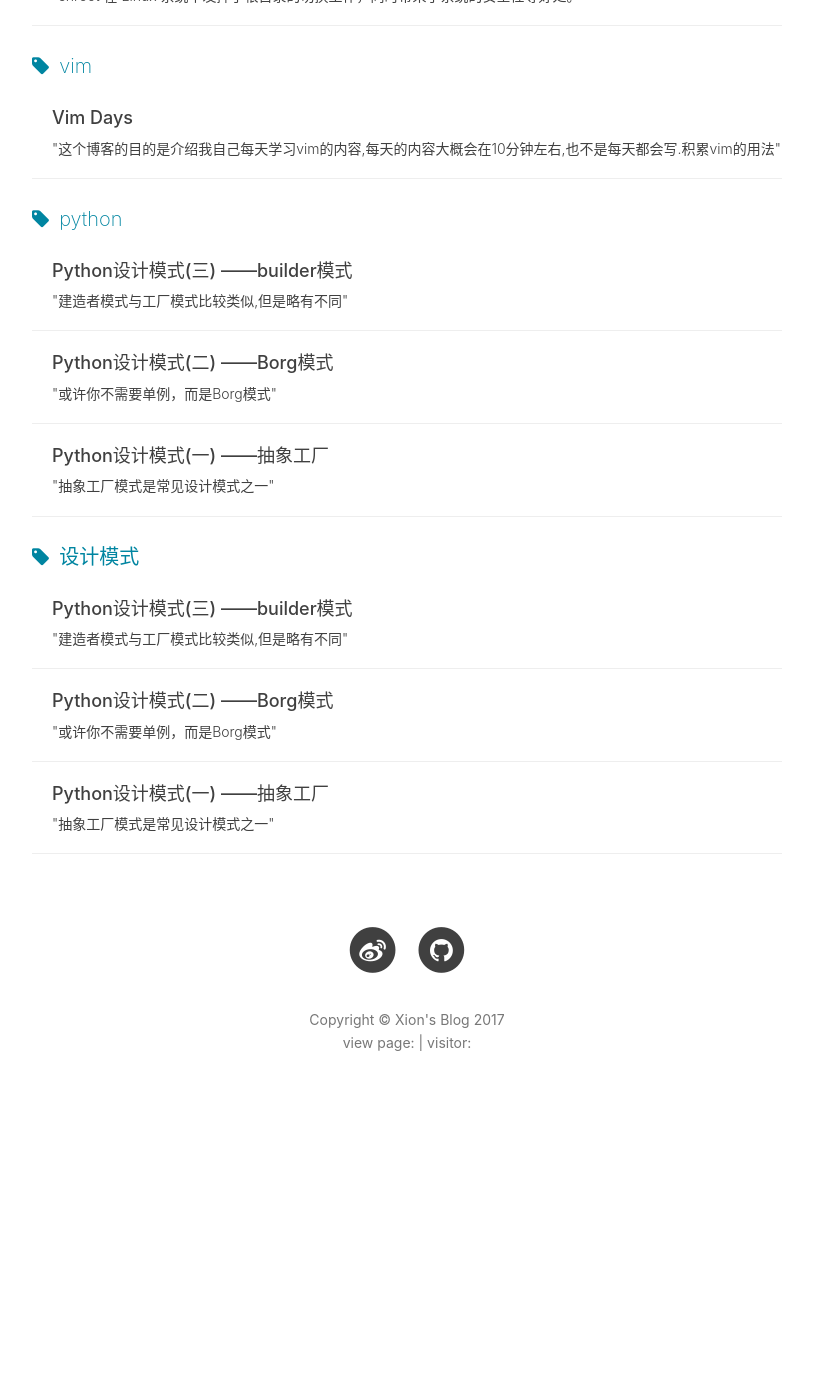
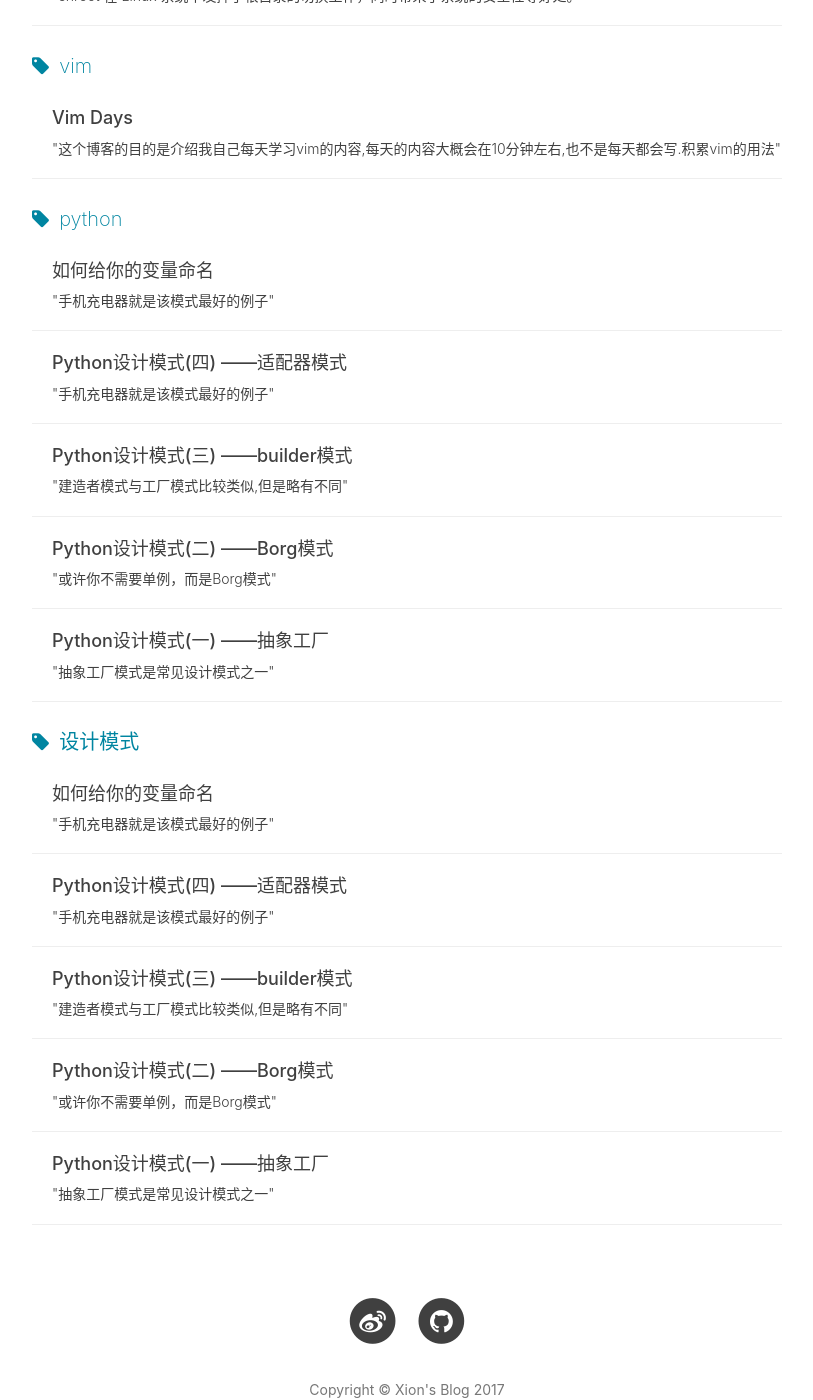
Before and after one commit to xionchen/xionchen.github.io, a Jekyll site: the page built from tags.html, in a window 1280 px wide and 1400 px high, scrolled down 3669 px. Shown: the whole window, without its empty margins (233-1046 px from the left). Built offline with Jekyll 4.4.1, drawn with Linux system fonts in a browser that asks for light colours; nearby versions of some CDN libraries; comment, search, counter and statistics services are not loaded; before the commit the page ends 4816 px from its top, so only the background shows below that; some of the changed lines change nothing that is shown.

Commit message:
add about

````diff
--- a/_config.yml
+++ b/_config.yml
@@ -70,7 +70,7 @@
 
 # Sidebar settings
 sidebar: true                           # whether or not using Sidebar.
-sidebar-about-description: "努力搬砖"
+sidebar-about-description: "人类，男性"
 sidebar-avatar: /img/avatar-xion.jpg      # use absolute URL, seeing it's used in both `/` and `/about/`
 
 
--- /dev/null
+++ b/_posts/2017-07-01-python-patterns_04.markdown
@@ -0,0 +1,211 @@
+---
+layout:     post
+title:      "Python设计模式(四) ——适配器模式"
+subtitle:   " \"手机充电器就是该模式最好的例子\""
+date:       2017-07-1 12:00:00
+author:     "Xion"
+header-img: "img/python-design-background04.jpg"
+catalog: true
+tags:
+    - python
+    - 设计模式
+---
+
+
+
+
+<!-- toc orderedList:0 -->
+
+- [适配器模式](#适配器模式)
+- [类图](#类图)
+- [例子](#例子)
+	- [代码](#代码)
+	- [类图](#类图-1)
+- [优点&缺点](#优点缺点)
+	- [优点](#优点)
+	- [缺点](#缺点)
+- [规则](#规则)
+
+<!-- tocstop -->
+
+
+
+
+
+
+
+## 适配器模式
+
+我们的手机需要3.6V或者5V的电源来进行充电,但是我们家里面插座使用的电源一般是220V的交流电.所以我们需要手机充电器作为一个适配器来进行电源的转换.
+
+对应到代码中适配器(Adapter)是对于两个不同的接口之间的桥梁
+
+## 类图
+
+构建者模式的类图如下所示:
+
+plantuml代码如下
+![](/img/builder_pattern.png)
+
+使用的puml代码如下
+```
+skinparam monochrome true
+"Director" o-- "Builder"
+"Builder" <|-- "ConcreteBuilder"
+"ConcreteBuilder" ..> Product : << create >>
+
+class Director{
+  builder: Builder
+  construct()
+}
+class Builder{
+  builderPart()
+}
+class ConcreteBuilder{
+  builderPart()
+  getResult() :Product
+}
+```
+上面的类图中各个部分的作用如下:
+- Director类提供了构造的函数
+- Builder提供了创造project的接口
+- ConcreteBuilder是实际的Builder
+
+## 例子
+
+### 代码
+
+Director类
+
+```
+import ABC
+
+# Director
+class Director(object):
+
+    def __init__(self):
+        self.builder = None
+
+    def construct_building(self):
+        self.builder.new_building()
+        self.builder.build_floor()
+        self.builder.build_size()
+
+    def get_building(self):
+        return self.builder.building
+```
+
+Builder类
+```
+# Abstract Builder
+class Builder(object):
+    __metaclass__ = ABCMeta
+    def __init__(self):
+        self.building = None
+
+    def new_building(self):
+        self.building = Building()
+
+    @ABC.abstractmethod
+    def build_floor(self):
+        raise NotImplementedError
+
+    @ABC.abstractmethod
+    def build_size(self):
+        raise NotImplementedError
+```
+
+两个ConcreteBuilder类
+```
+# Concrete Builder
+
+
+class BuilderHouse(Builder):
+
+    def build_floor(self):
+        self.building.floor = 'One'
+
+    def build_size(self):
+        self.building.size = 'Big'
+
+
+class BuilderFlat(Builder):
+
+    def build_floor(self):
+        self.building.floor = 'More than One'
+
+    def build_size(self):
+        self.building.size = 'Small'
+```
+
+Product类
+```
+# Product
+class Building(object):
+
+    def __init__(self):
+        self.floor = None
+        self.size = None
+
+    def __repr__(self):
+        return 'Floor: {0.floor} | Size: {0.size}'.format(self)
+```
+
+使用例子
+```
+if __name__ == "__main__":
+    director = Director()
+    director.builder = BuilderHouse()
+    director.construct_building()
+    building = director.get_building()
+    print(building)
+    director.builder = BuilderFlat()
+    director.construct_building()
+    building = director.get_building()
+    print(building)
+```
+
+### 类图
+![](\img\python-design-builder-pattern-example.png)
+
+puml代码
+```
+skinparam monochrome true
+"Director" o-- "Builder"
+"Builder" <|-- "BuilderHouse"
+"Builder" <|-- "BuilderFlat"
+"BuilderHouse" ..> Building : << create >>
+"BuilderFlat" ..> Building : << create >>
+
+class Director{
+  builder: Builder
+  construct()
+}
+
+class Builder{
+  builderPart()
+}
+
+```
+## 优点&缺点
+
+### 优点
+
+- 同一个Product类实际上可以是不同的东西(取决于ConcreteBuilder)
+- 封装了构造和表示的代码
+- 控制了构建的过程
+
+### 缺点
+
+- 需要为每个project提供一个单独的ConcreteBuilder类
+- 需要builder类是可变的
+
+## 规则
+
+- creational的模式都是可以互补的,在使用一种模式的时候,你也可以使用别的,例如把builder模式和单例模式结合使用
+- Builder模式最重要的意义是针对复杂的初始化过程.抽象工厂强调的是产品的系列.Builder最后一步才返回对象,但是一旦抽象工厂实现了,对象马上就能返回
+- 通常,设计的开始会使用工厂模式(简单,个性,易于子类的扩展)但是随着面对需求的复杂会专向抽象工厂,Prototype或者是builder模式,这两种模式更加灵活同事也更加复杂.
+
+
+*注*：
+>所有的设计模式相关的代码都在[这里](https://github.com/xionchen/python-patterns)这也是从别的地方看到的，关于builder模式的部分写与文中的内容基本相同,可以直接参考
--- /dev/null
+++ b/_posts/2017-09-10-how-to-name-varible.markdown
@@ -0,0 +1,211 @@
+---
+layout:     post
+title:      "如何给你的变量命名"
+subtitle:   " \"手机充电器就是该模式最好的例子\""
+date:       2017-07-1 12:00:00
+author:     "Xion"
+header-img: "img/python-design-background04.jpg"
+catalog: true
+tags:
+    - python
+    - 设计模式
+---
+
+
+
+
+<!-- toc orderedList:0 -->
+
+- [适配器模式](#适配器模式)
+- [类图](#类图)
+- [例子](#例子)
+	- [代码](#代码)
+	- [类图](#类图-1)
+- [优点&缺点](#优点缺点)
+	- [优点](#优点)
+	- [缺点](#缺点)
+- [规则](#规则)
+
+<!-- tocstop -->
+
+
+
+
+
+
+
+## 适配器模式
+
+我们的手机需要3.6V或者5V的电源来进行充电,但是我们家里面插座使用的电源一般是220V的交流电.所以我们需要手机充电器作为一个适配器来进行电源的转换.
+
+对应到代码中适配器(Adapter)是对于两个不同的接口之间的桥梁
+
+## 类图
+
+构建者模式的类图如下所示:
+
+plantuml代码如下
+![](/img/builder_pattern.png)
+
+使用的puml代码如下
+```
+skinparam monochrome true
+"Director" o-- "Builder"
+"Builder" <|-- "ConcreteBuilder"
+"ConcreteBuilder" ..> Product : << create >>
+
+class Director{
+  builder: Builder
+  construct()
+}
+class Builder{
+  builderPart()
+}
+class ConcreteBuilder{
+  builderPart()
+  getResult() :Product
+}
+```
+上面的类图中各个部分的作用如下:
+- Director类提供了构造的函数
+- Builder提供了创造project的接口
+- ConcreteBuilder是实际的Builder
+
+## 例子
+
+### 代码
+
+Director类
+
+```
+import ABC
+
+# Director
+class Director(object):
+
+    def __init__(self):
+        self.builder = None
+
+    def construct_building(self):
+        self.builder.new_building()
+        self.builder.build_floor()
+        self.builder.build_size()
+
+    def get_building(self):
+        return self.builder.building
+```
+
+Builder类
+```
+# Abstract Builder
+class Builder(object):
+    __metaclass__ = ABCMeta
+    def __init__(self):
+        self.building = None
+
+    def new_building(self):
+        self.building = Building()
+
+    @ABC.abstractmethod
+    def build_floor(self):
+        raise NotImplementedError
+
+    @ABC.abstractmethod
+    def build_size(self):
+        raise NotImplementedError
+```
+
+两个ConcreteBuilder类
+```
+# Concrete Builder
+
+
+class BuilderHouse(Builder):
+
+    def build_floor(self):
+        self.building.floor = 'One'
+
+    def build_size(self):
+        self.building.size = 'Big'
+
+
+class BuilderFlat(Builder):
+
+    def build_floor(self):
+        self.building.floor = 'More than One'
+
+    def build_size(self):
+        self.building.size = 'Small'
+```
+
+Product类
+```
+# Product
+class Building(object):
+
+    def __init__(self):
+        self.floor = None
+        self.size = None
+
+    def __repr__(self):
+        return 'Floor: {0.floor} | Size: {0.size}'.format(self)
+```
+
+使用例子
+```
+if __name__ == "__main__":
+    director = Director()
+    director.builder = BuilderHouse()
+    director.construct_building()
+    building = director.get_building()
+    print(building)
+    director.builder = BuilderFlat()
+    director.construct_building()
+    building = director.get_building()
+    print(building)
+```
+
+### 类图
+![](\img\python-design-builder-pattern-example.png)
+
+puml代码
+```
+skinparam monochrome true
+"Director" o-- "Builder"
+"Builder" <|-- "BuilderHouse"
+"Builder" <|-- "BuilderFlat"
+"BuilderHouse" ..> Building : << create >>
+"BuilderFlat" ..> Building : << create >>
+
+class Director{
+  builder: Builder
+  construct()
+}
+
+class Builder{
+  builderPart()
+}
+
+```
+## 优点&缺点
+
+### 优点
+
+- 同一个Product类实际上可以是不同的东西(取决于ConcreteBuilder)
+- 封装了构造和表示的代码
+- 控制了构建的过程
+
+### 缺点
+
+- 需要为每个project提供一个单独的ConcreteBuilder类
+- 需要builder类是可变的
+
+## 规则
+
+- creational的模式都是可以互补的,在使用一种模式的时候,你也可以使用别的,例如把builder模式和单例模式结合使用
+- Builder模式最重要的意义是针对复杂的初始化过程.抽象工厂强调的是产品的系列.Builder最后一步才返回对象,但是一旦抽象工厂实现了,对象马上就能返回
+- 通常,设计的开始会使用工厂模式(简单,个性,易于子类的扩展)但是随着面对需求的复杂会专向抽象工厂,Prototype或者是builder模式,这两种模式更加灵活同事也更加复杂.
+
+
+*注*：
+>所有的设计模式相关的代码都在[这里](https://github.com/xionchen/python-patterns)这也是从别的地方看到的，关于builder模式的部分写与文中的内容基本相同,可以直接参考
--- /dev/null
+++ b/about.markdown
@@ -0,0 +1,34 @@
+---
+layout: page
+title: ""
+description: "8%艺术气质，28%抽象思维，15%逻辑思维"
+header-img: "img/about-bg.jpg"
+---
+
+<center><h1>About me</h1><br>
+2015 毕业于武汉大学 软件工程<br>
+2017 毕业于浙江大学 软件工程<br>
+2017 年毕业后就加入了华为<br>
+<br>
+不是一个完全典型的程序员,喜欢新的想法.<br>
+上学的时候搞过机器学习,玩过单片机,排过话剧<br>
+<br>
+现在,业余射箭选手,业余手机摄影爱好者,专业程序员<br>
+<tr>
+<style>
+img {
+border: 0;
+width: 180px;
+height: 180px;
+}
+</style>
+<td><img src='/img/photo/2.jpg'/></td>
+<td><img src='/img/photo/3.jpg'/></td>
+</tr><br>
+<br>
+<br>
+<h2>关注的技术</h2><br>
+linux | openstack | shell | python <br>
+ansible | jenkins | git | CI | devops | container<br>
+and anything fun<br>
+</center>
````
Also changed, not shown: img/about-bg.jpg (added), img/photo/1.jpg (added), img/photo/2.jpg (added), img/photo/3.jpg (added), img/photo/webwxgetmsgimg.jpg (added), 1 other file.
